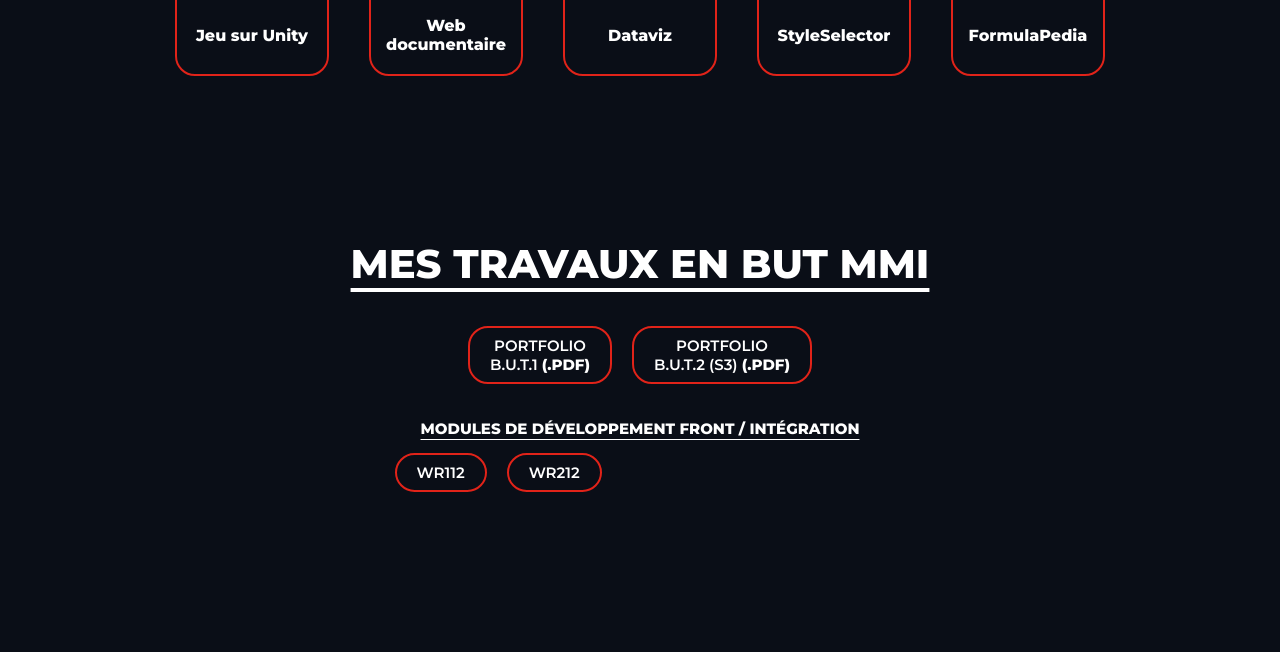
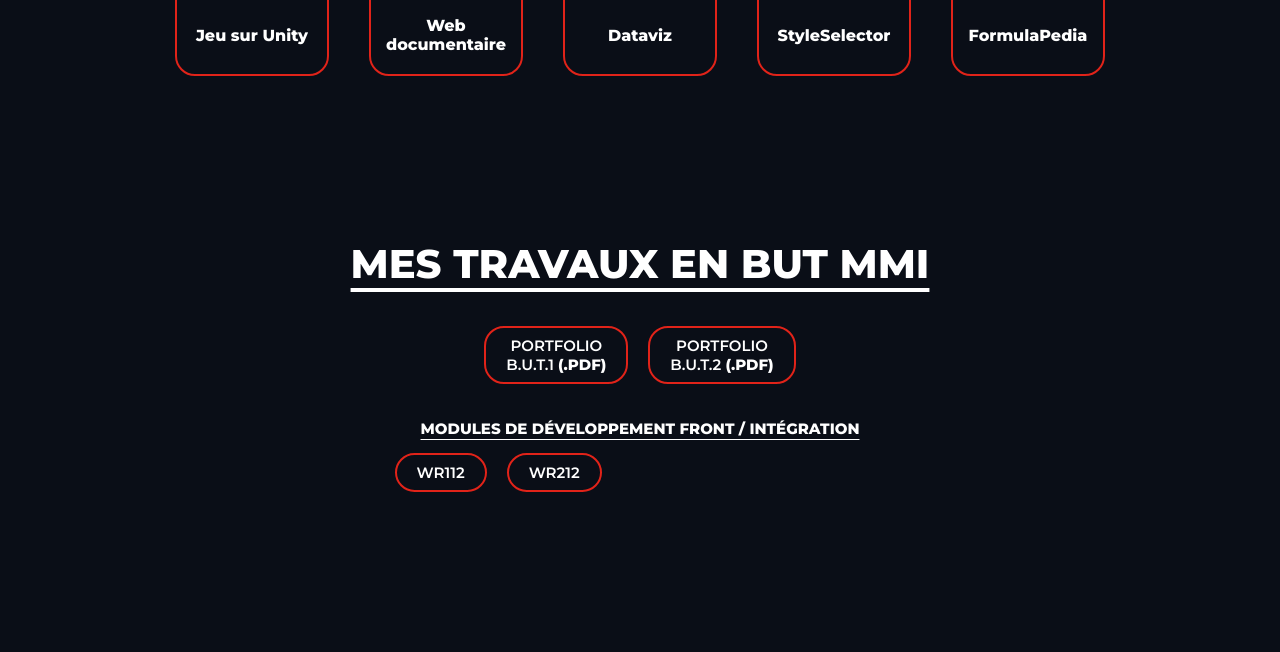
Before and after one commit to QBUTEAU/Portfolio, a plain HTML site: page index.html in a window 1280 px wide. Shown: the part 4299-4951 px from the top of the page. Drawn offline with Linux system fonts and the light colour scheme; a script that the page names is missing.

Commit message:
Portfolio B.U.T.2

```diff
--- a/index.html
+++ b/index.html
@@ -289,7 +289,7 @@
                 <a class="liens_travaux" href="http://qbuteau.fr/portfolio/QBUTEAU_BUT1.pdf"
                     target="_blank">Portfolio<br>B.U.T.1 <strong>(.pdf)</strong></a>
                 <a class="liens_travaux" href="http://qbuteau.fr/portfolio/QBUTEAU_BUT2.pdf"
-                    target="_blank">Portfolio<br>B.U.T.2 (S3) <strong>(.PDF)</strong></a>
+                    target="_blank">Portfolio<br>B.U.T.2 <strong>(.pdf)</strong></a>
             </div>
             <p>Modules de Développement Front / Intégration</p>
             <ul class="travaux-mmi__modules">
```
